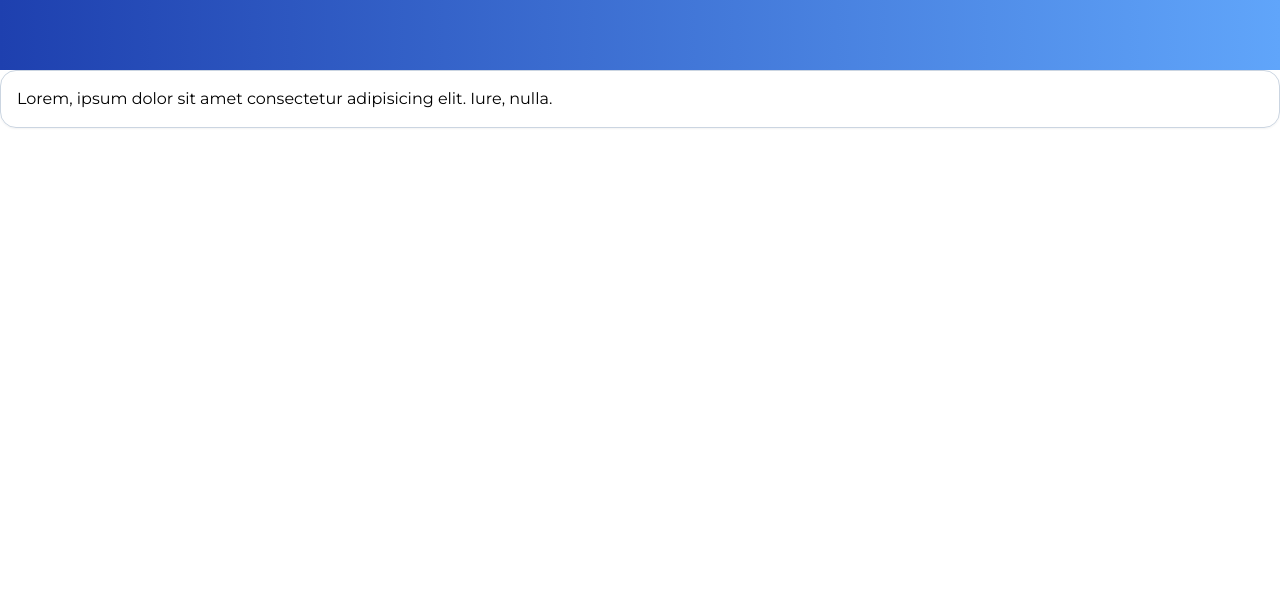
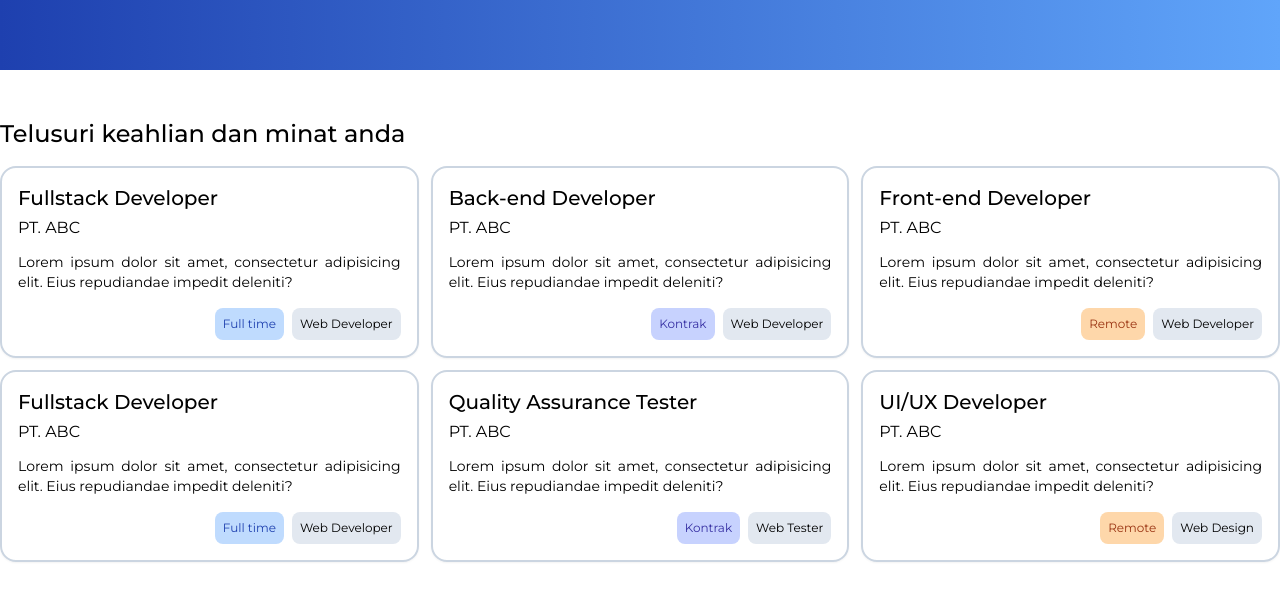
Before and after one commit to jaka-mursidm/mini-project-react, a React (Vite) app: page / in a window 1280 px wide. Shown: the part 314-914 px from the top of the page. Before the commit the page ends 800 px from the top, so only its background shows below. Built offline with nearby package versions, Linux system fonts and the light colour scheme.

Commit message:
Membuat konten JobList

```diff
--- a/src/components/Card.jsx
+++ b/src/components/Card.jsx
@@ -1,8 +1,10 @@
 import React from "react";
 
-const Card = ({ children, p = "p-4" }) => {
+const Card = ({ style, children, p = "p-4" }) => {
   return (
-    <div className={`border-[1px] border-slate-300 shadow-sm rounded-2xl ${p}`}>
+    <div
+      className={`border-[2px] border-slate-300 shadow-sm rounded-2xl ${style} ${p}`}
+    >
       {children}
     </div>
   );
--- a/src/components/JobList.jsx
+++ b/src/components/JobList.jsx
@@ -1,10 +1,133 @@
 import Card from "./Card";
-
 const JobList = () => {
   return (
-    <Card>
-      Lorem, ipsum dolor sit amet consectetur adipisicing elit. Iure, nulla.
-    </Card>
+    <div className="max-w-7xl mx-auto my-12 ">
+      <h2 className="text-2xl font-medium mb-4">
+        Telusuri keahlian dan minat anda
+      </h2>
+      <div className="grid grid-cols-3 gap-3">
+        <a href="#" className="group/card">
+          <Card p="p-4" style="group-hover/card:border-blue-700">
+            <div className="flex flex-col align-center justify-center">
+              <h3 className="font-medium text-xl">Fullstack Developer</h3>
+              <h5 className="mb-3 mt-1">PT. ABC</h5>
+              <p className="text-sm text-justify">
+                Lorem ipsum dolor sit amet, consectetur adipisicing elit. Eius
+                repudiandae impedit deleniti?
+              </p>
+              <div className="flex justify-end gap-2">
+                <span className="w-fit mt-4 h-fit bg-blue-200 text-blue-800 text-xs rounded-lg p-2 m-0">
+                  Full time
+                </span>
+                <span className="w-fit mt-4 h-fit bg-slate-200 text-xs rounded-lg p-2 m-0">
+                  Web Developer
+                </span>
+              </div>
+            </div>
+          </Card>
+        </a>
+        <a href="#" className="group/card">
+          <Card p="p-4" style="group-hover/card:border-blue-700">
+            <div className="flex flex-col align-center justify-center">
+              <h3 className="font-medium text-xl">Back-end Developer</h3>
+              <h5 className="mb-3 mt-1">PT. ABC</h5>
+              <p className="text-sm text-justify">
+                Lorem ipsum dolor sit amet, consectetur adipisicing elit. Eius
+                repudiandae impedit deleniti?
+              </p>
+              <div className="flex justify-end gap-2">
+                <span className="w-fit mt-4 h-fit bg-indigo-200 text-indigo-800 text-xs rounded-lg p-2 m-0">
+                  Kontrak
+                </span>
+                <span className="w-fit mt-4 h-fit bg-slate-200 text-xs rounded-lg p-2 m-0">
+                  Web Developer
+                </span>
+              </div>
+            </div>
+          </Card>
+        </a>
+        <a href="#" className="group/card">
+          <Card p="p-4" style="group-hover/card:border-blue-700">
+            <div className="flex flex-col align-center justify-center">
+              <h3 className="font-medium text-xl">Front-end Developer</h3>
+              <h5 className="mb-3 mt-1">PT. ABC</h5>
+              <p className="text-sm text-justify">
+                Lorem ipsum dolor sit amet, consectetur adipisicing elit. Eius
+                repudiandae impedit deleniti?
+              </p>
+              <div className="flex justify-end gap-2">
+                <span className="w-fit mt-4 h-fit bg-orange-200 text-orange-800 text-xs rounded-lg p-2 m-0">
+                  Remote
+                </span>
+                <span className="w-fit mt-4 h-fit bg-slate-200 text-xs rounded-lg p-2 m-0">
+                  Web Developer
+                </span>
+              </div>
+            </div>
+          </Card>
+        </a>
+        <a href="#" className="group/card">
+          <Card p="p-4" style="group-hover/card:border-blue-700">
+            <div className="flex flex-col align-center justify-center">
+              <h3 className="font-medium text-xl">Fullstack Developer</h3>
+              <h5 className="mb-3 mt-1">PT. ABC</h5>
+              <p className="text-sm text-justify">
+                Lorem ipsum dolor sit amet, consectetur adipisicing elit. Eius
+                repudiandae impedit deleniti?
+              </p>
+              <div className="flex justify-end gap-2">
+                <span className="w-fit mt-4 h-fit bg-blue-200 text-blue-800 text-xs rounded-lg p-2 m-0">
+                  Full time
+                </span>
+                <span className="w-fit mt-4 h-fit bg-slate-200 text-xs rounded-lg p-2 m-0">
+                  Web Developer
+                </span>
+              </div>
+            </div>
+          </Card>
+        </a>
+        <a href="#" className="group/card">
+          <Card p="p-4" style="group-hover/card:border-blue-700">
+            <div className="flex flex-col align-center justify-center">
+              <h3 className="font-medium text-xl">Quality Assurance Tester</h3>
+              <h5 className="mb-3 mt-1">PT. ABC</h5>
+              <p className="text-sm text-justify">
+                Lorem ipsum dolor sit amet, consectetur adipisicing elit. Eius
+                repudiandae impedit deleniti?
+              </p>
+              <div className="flex justify-end gap-2">
+                <span className="w-fit mt-4 h-fit bg-indigo-200 text-indigo-800 text-xs rounded-lg p-2 m-0">
+                  Kontrak
+                </span>
+                <span className="w-fit mt-4 h-fit bg-slate-200 text-xs rounded-lg p-2 m-0">
+                  Web Tester
+                </span>
+              </div>
+            </div>
+          </Card>
+        </a>
+        <a href="#" className="group/card">
+          <Card p="p-4" style="group-hover/card:border-blue-700">
+            <div className="flex flex-col align-center justify-center">
+              <h3 className="font-medium text-xl">UI/UX Developer</h3>
+              <h5 className="mb-3 mt-1">PT. ABC</h5>
+              <p className="text-sm text-justify">
+                Lorem ipsum dolor sit amet, consectetur adipisicing elit. Eius
+                repudiandae impedit deleniti?
+              </p>
+              <div className="flex justify-end gap-2">
+                <span className="w-fit mt-4 h-fit bg-orange-200 text-orange-800 text-xs rounded-lg p-2 m-0">
+                  Remote
+                </span>
+                <span className="w-fit mt-4 h-fit bg-slate-200 text-xs rounded-lg p-2 m-0">
+                  Web Design
+                </span>
+              </div>
+            </div>
+          </Card>
+        </a>
+      </div>
+    </div>
   );
 };
 
```
